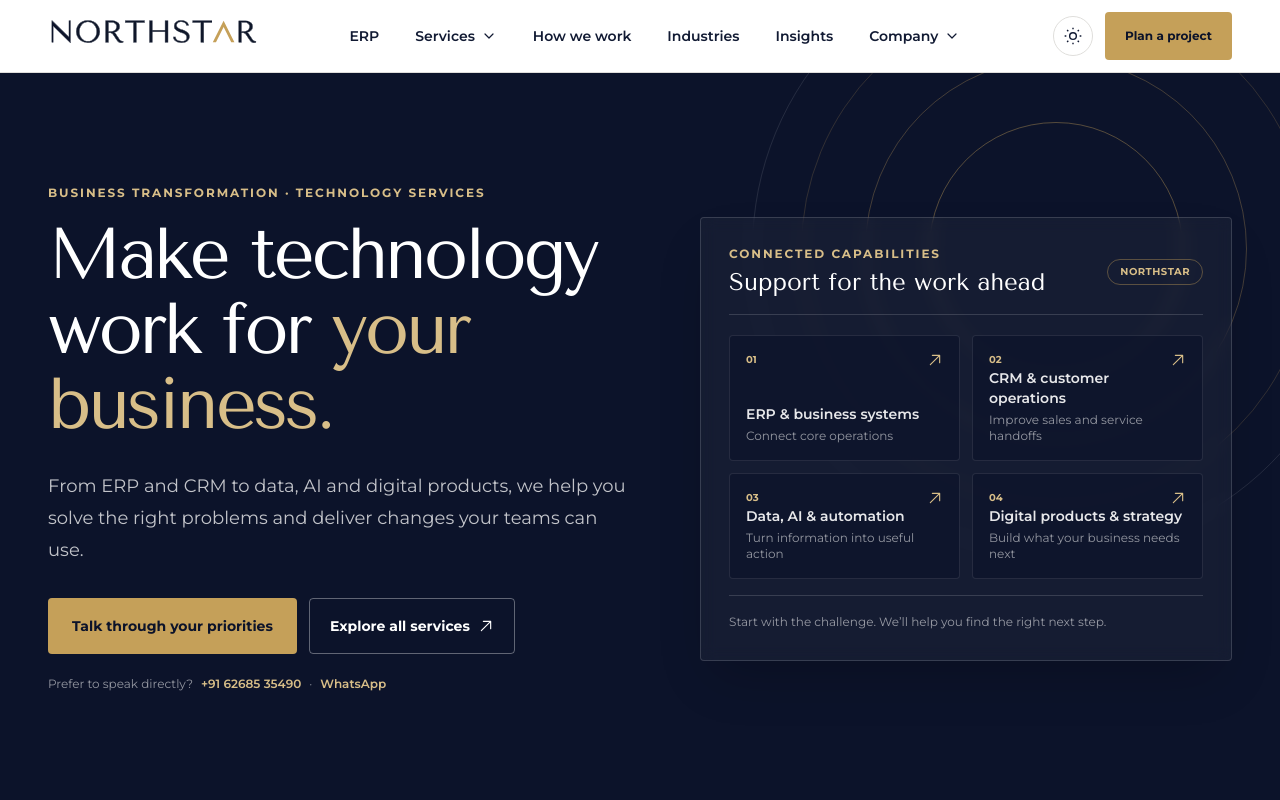
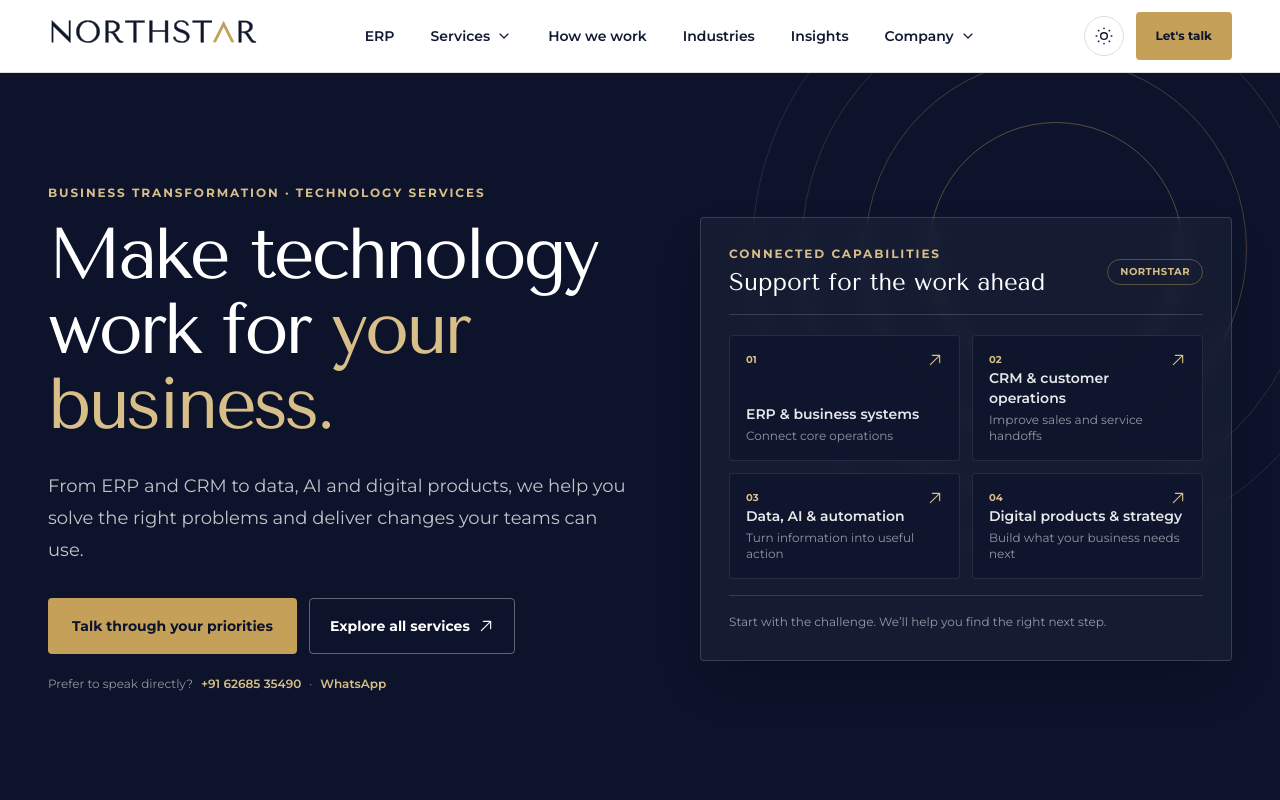
Before and after one commit to mufaddal7/northstar-web-app, a Next.js app: page / in a window 1280 px wide. Shown: the top 800 px of the page. Built offline with nearby package versions, Linux system fonts and the light colour scheme.

Commit message:
Header name updated

```diff
--- a/components/site-header.tsx
+++ b/components/site-header.tsx
@@ -222,7 +222,7 @@ export function SiteHeader() {
           <ThemeToggle />
           <ContactDialog
             className="hidden min-h-10 px-4 py-2 text-xs xl:inline-flex"
-            label="Plan a project"
+            label="Let's talk"
           />
           <button
             aria-controls={mobilePanelId}
```
